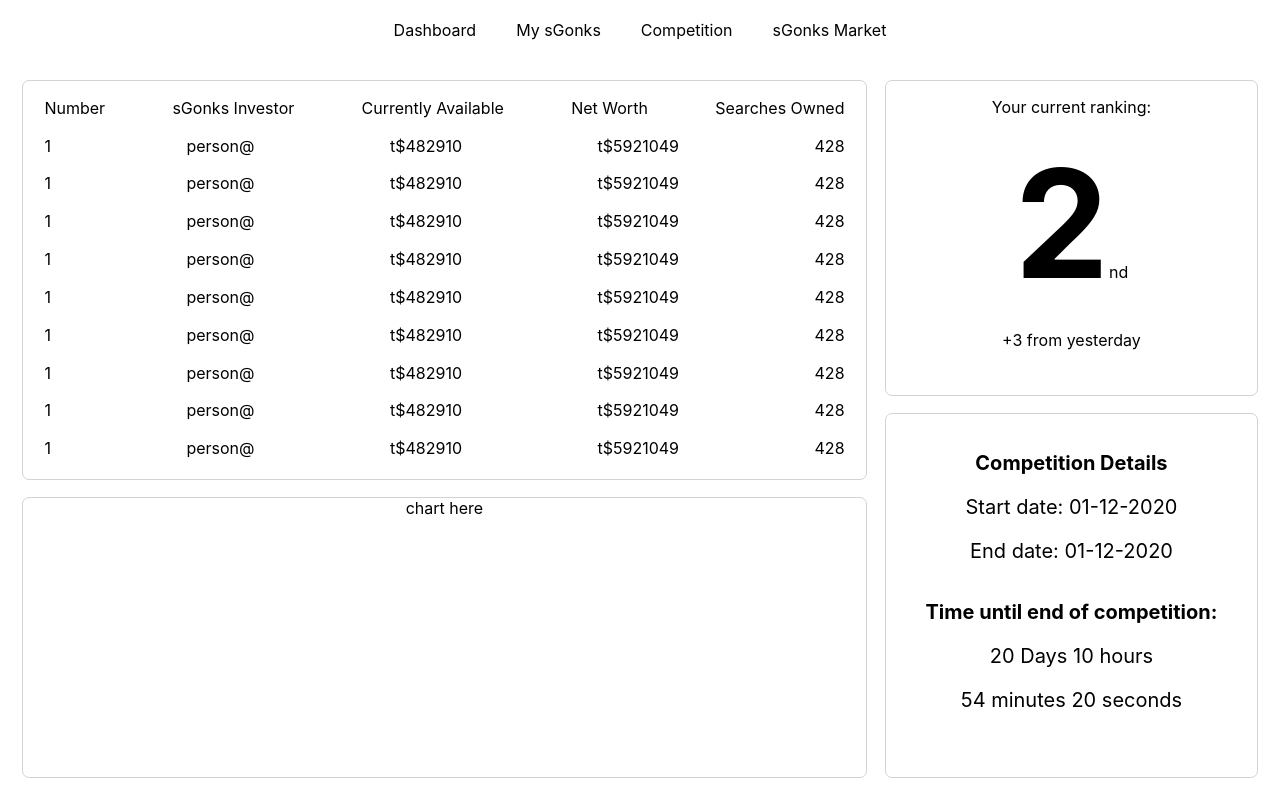
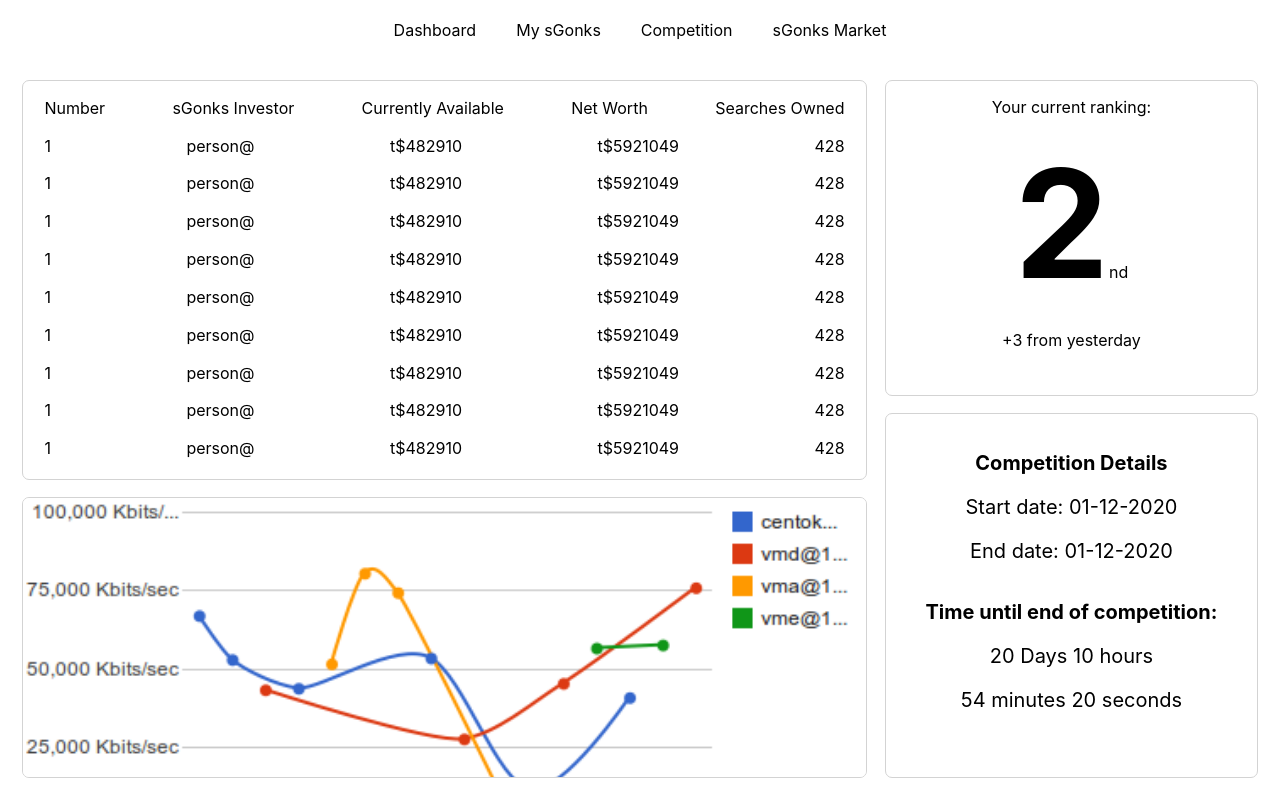
Before and after one commit to googleinterns/sgonks, a React (Create React App) app in the folder portfolio/frontend/: page /competition in a window 1280 px wide. Built offline with nearby package versions, Linux system fonts and the light colour scheme.

Commit message:
Add placeholder image for charts and finish competitions prototype

```diff
--- a/portfolio/frontend/src/containers/SGonksPlatform/Competition/Competition.js
+++ b/portfolio/frontend/src/containers/SGonksPlatform/Competition/Competition.js
@@ -1,5 +1,6 @@
 import React from "react"
 import classes from "./Competition.module.css"
+import placeholderChart from "../../../assets/placeholderChart.png"
 
 const Competition = (props) => {
   return (
@@ -79,7 +80,9 @@ const Competition = (props) => {
             </div>
           </div>
         </div>
-        <div className={classes.RankingChartContainer}>chart here</div>
+        <div className={classes.RankingChartContainer}>
+          <img src={placeholderChart}></img>
+        </div>
       </div>
       <div className={classes.CompInfoContainer}>
         <div className={classes.UserRankContainer}>
--- a/portfolio/frontend/src/containers/SGonksPlatform/Competition/Competition.module.css
+++ b/portfolio/frontend/src/containers/SGonksPlatform/Competition/Competition.module.css
@@ -35,6 +35,7 @@
 	height: 40%;
 	border-radius: 7px;
 	border: solid 1px lightgray;
+	overflow: hidden;
 }
 
 .UserRankContainer {
@@ -71,3 +72,7 @@
 	margin: 10%;
 	font-size: 20px;
 }
+
+.RankingChartContainer img {
+	width: 100%;
+}
```
Also changed, not shown: portfolio/frontend/src/assets/placeholderChart.png (added).
